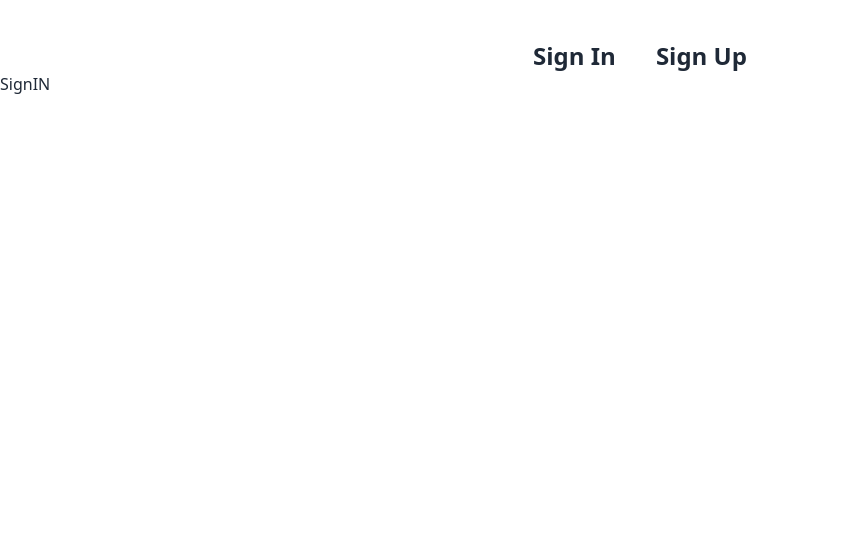
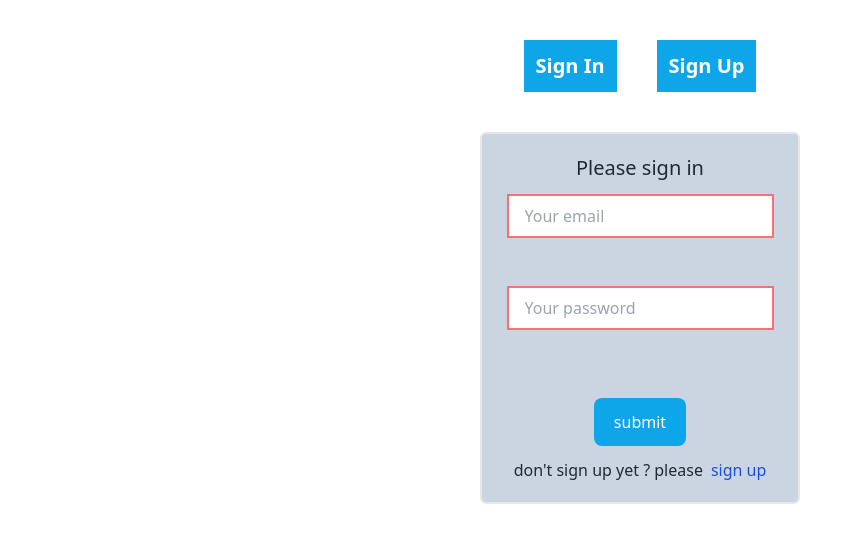
Before and after one commit to KhanZiaul/React-JS, a React (Vite) app in the folder 06-react-firebase-2/: page /signin in a window 1280 px wide. Shown: the top 542 px of the page, without its empty margins (0-862 px from the left). Built offline with nearby package versions, Linux system fonts and the light colour scheme.

Commit message:
sign in added

```diff
--- a/06-react-firebase-2/src/Components/Header/Header.jsx
+++ b/06-react-firebase-2/src/Components/Header/Header.jsx
@@ -3,9 +3,9 @@ import { Link } from 'react-router-dom';
 
 const Header = () => {
     return (
-        <div className='flex justify-center items-center gap-10 mt-10 text-2xl font-bold'>
-            <Link to='/signin'>Sign In</Link>
-            <Link to='/signup'>Sign Up</Link>
+        <div className='flex justify-center items-center gap-10 mt-10 text-xl font-bold'>
+            <Link className='bg-sky-500 text-white p-3' to='/signin'>Sign In</Link>
+            <Link className='bg-sky-500 text-white p-3' to='/signup'>Sign Up</Link>
         </div>
     );
 };
--- a/06-react-firebase-2/src/Components/SignIn/SignIn.jsx
+++ b/06-react-firebase-2/src/Components/SignIn/SignIn.jsx
@@ -1,10 +1,44 @@
-import React from 'react';
+import React, { useState } from 'react';
+import { getAuth, createUserWithEmailAndPassword } from "firebase/auth";
+import app from '../Firebase/firebase.config';
+import { Link } from 'react-router-dom';
 
 const SignIn = () => {
+
+    const auth = getAuth(app);
+    const [errors, setErrors] = useState('')
+
+    const handleSubmit = e => {
+        e.preventDefault();
+        setErrors('')
+        const Email = e.target.email.value;
+        const Password = e.target.password.value;
+        console.log(Email, Password)
+        createUserWithEmailAndPassword(auth, Email, Password)
+            .then((userCredential) => {
+                const user = userCredential.user;
+            })
+            .catch((error) => {
+                const errorMessage = error.message;
+                setErrors(error.message)
+            });
+
+        e.target.reset()
+    }
+
+
     return (
-        <div>
-            <h2>SignIN</h2>
-        </div>
+        <>
+            <form className='flex flex-col justify-center items-center my-10 gap-3 w-[25%] mx-auto border-2 p-5 bg-slate-300 rounded-md' onSubmit={handleSubmit}>
+                <h2 className='text-xl font-medium'>Please sign in</h2>
+                <input className='border-2 px-4 py-2 block border-red-400' name='email' type="email" placeholder='Your email' />
+                <br />
+                <input className='border-2 px-4 py-2  border-red-400' name='password' type="password" placeholder='Your password' />
+                <p className='py-3'>{errors}</p>
+                <button className='px-5 py-3 rounded-lg mt-5 bg-sky-500 text-white'>submit</button>
+                <p>don't sign up yet ? please<Link className='text-blue-700 ms-2' to='/signup'>sign up</Link></p>
+            </form>
+        </>
     );
 };
 
--- a/06-react-firebase-2/src/Components/SignUp/SignUp.jsx
+++ b/06-react-firebase-2/src/Components/SignUp/SignUp.jsx
@@ -30,7 +30,7 @@ const SignUp = () => {
     return (
         <>
             <form className='flex flex-col justify-center items-center my-10 gap-3 w-[25%] mx-auto border-2 p-5 bg-slate-300 rounded-md' onSubmit={handleSubmit}>
-                <h2 className='text-xl font-medium'>Please signup</h2>
+                <h2 className='text-xl font-medium'>Please Sign up</h2>
                 <input className='border-2 px-4 py-2 block border-red-400' name='email' type="email" placeholder='Your email' />
                 <br />
                 <input className='border-2 px-4 py-2  border-red-400' name='password' type="password" placeholder='Your password' />
```
